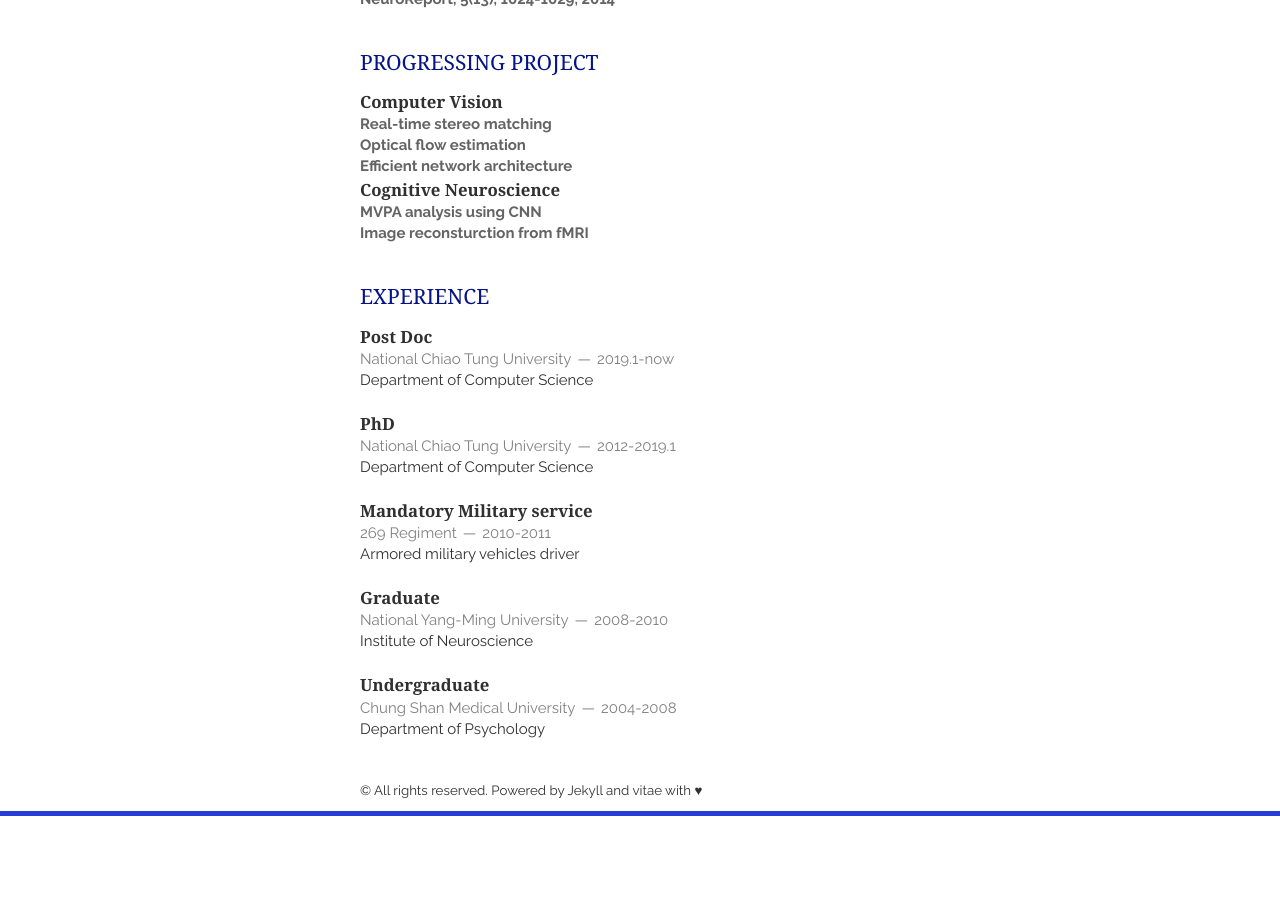
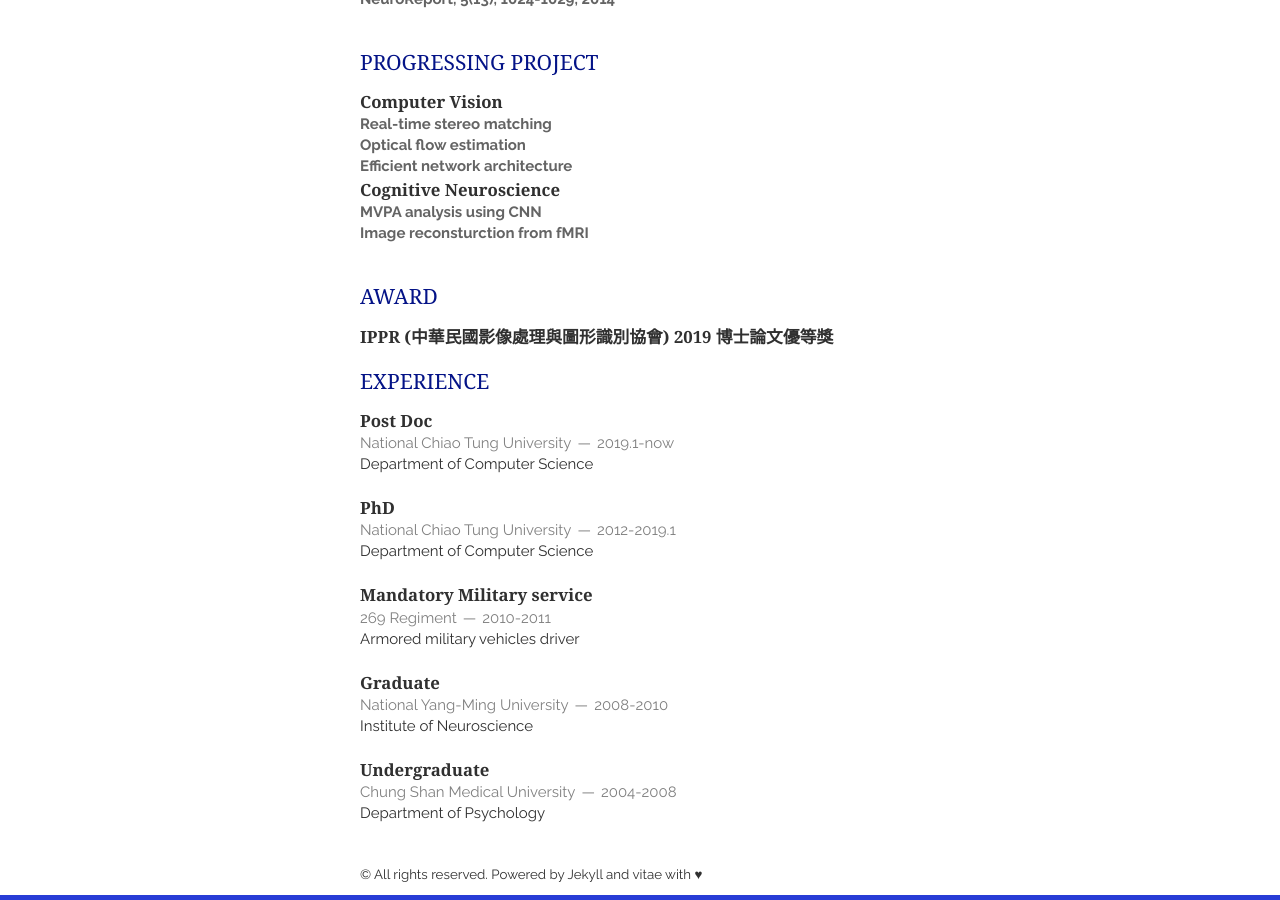
Before and after one commit to JiaRenChang/JiaRenChang.github.io, a Jekyll site: the page built from index.html, in a window 1280 px wide and 900 px high, scrolled down 922 px. Built offline with Jekyll 4.4.1, drawn with Linux system fonts in a browser that asks for light colours; nearby versions of some CDN libraries; the list of posts is cut into pages by our own code; a style sheet for code colours, icons or effects is not loaded; before the commit the page ends 1738 px from its top, so only the background shows below that.

Commit message:
Update experience.html

```diff
--- a/_includes/experience.html
+++ b/_includes/experience.html
@@ -1,4 +1,9 @@
 <section class="thirteen columns">
+    <h1> Award </h1>
+    <article>
+    <header>
+        <h1> IPPR (中華民國影像處理與圖形識別協會) 2019 博士論文優等獎 </h1>
+    </article>
     <h1>Experience</h1>
     <article>
     <header>
```
